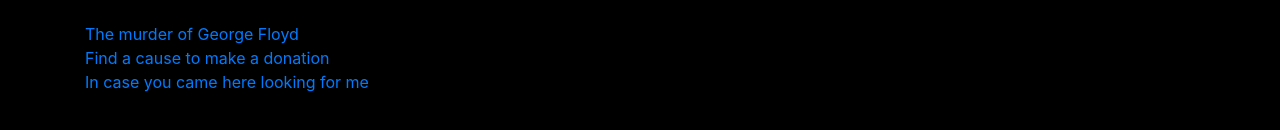
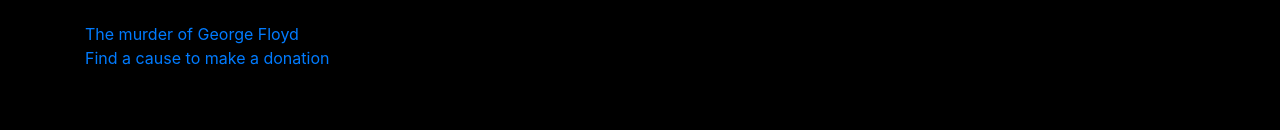
Before and after one commit to vaibhavkaul/vaibhavkaul.github.io, a plain HTML site: page index.html in a window 1280 px wide. Shown: the part 546-676 px from the top of the page. Drawn offline with nearby package versions, Linux system fonts and the light colour scheme.

Commit message:
dont need that

```diff
--- a/index.html
+++ b/index.html
@@ -88,9 +88,6 @@
 				target="_blank">Find a cause to make a donation</a>
 
 		</div>
-		<div class="container">
-			<a href="/index_me.html">In case you came here looking for me</a>
-		</div>
 	</section>
 
 	<script src="https://code.jquery.com/jquery-3.5.1.slim.min.js"
```
